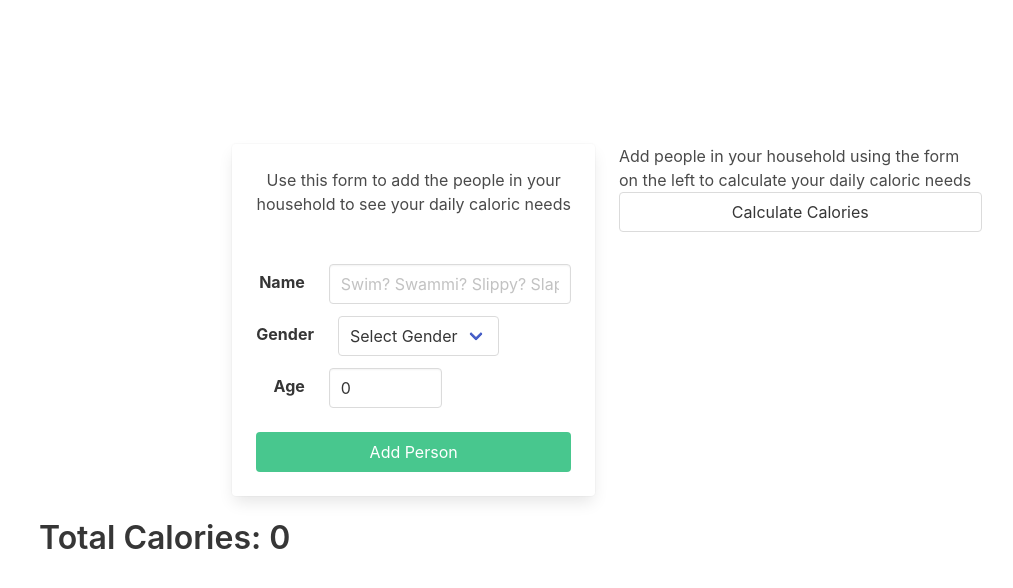
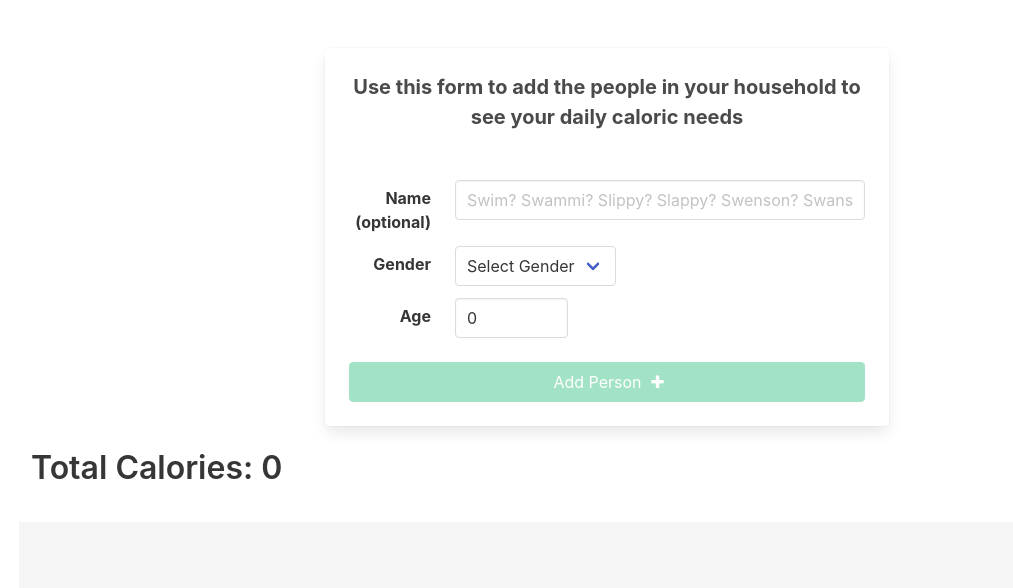
Before and after one commit to treelym/food-storage-calculator, a React (Vite) app: page / in a window 1280 px wide. Shown: the top 588 px of the page, without its empty margins (33-1046 px from the left). Built offline with nearby package versions, Linux system fonts and the light colour scheme.

Commit message:
Add fontawesome, keep age as a number

```diff
--- a/index.html
+++ b/index.html
@@ -5,6 +5,13 @@
     <link rel="icon" type="image/svg+xml" href="/vite.svg" />
     <meta name="viewport" content="width=device-width, initial-scale=1.0" />
     <title>Food Storage Calculator</title>
+    <link
+      rel="stylesheet"
+      href="https://cdnjs.cloudflare.com/ajax/libs/font-awesome/4.7.0/css/font-awesome.min.css"
+      integrity="sha512-SfTiTlX6kk+qitfevl/7LibUOeJWlt9rbyDn92a1DqWOw9vWG2MFoays0sgObmWazO5BQPiFucnnEAjpAB+/Sw=="
+      crossorigin="anonymous"
+      referrerpolicy="no-referrer"
+    />
   </head>
   <body>
     <div id="root"></div>
--- a/src/AddPersonCard.jsx
+++ b/src/AddPersonCard.jsx
@@ -10,7 +10,7 @@ const AddPersonCard = ({ people, setPeople }) => {
 
   const handleAgeChange = (e) => {
     // TODO: Validation for strings and negative numbers
-    setAge(e.target.value);
+    setAge(Number(e.target.value));
   };
 
   const handleResetFields = () => {
@@ -32,13 +32,13 @@ const AddPersonCard = ({ people, setPeople }) => {
   return (
     <div className="card">
       <div className="card-content">
-        <p className="has-text-centered mb-6">
+        <p className="has-text-centered is-size-5 has-text-weight-bold mb-6">
           Use this form to add the people in your household to see your daily
           caloric needs
         </p>
         <div className="field is-horizontal">
           <div className="field-label is-normal">
-            <label className="label">Name</label>
+            <label className="label">Name (optional)</label>
           </div>
           <div className="field-body">
             <input
@@ -77,7 +77,7 @@ const AddPersonCard = ({ people, setPeople }) => {
             <div className="control">
               <input
                 className="input"
-                min="0"
+                min="2"
                 max="100"
                 onChange={handleAgeChange}
                 type="number"
@@ -89,12 +89,16 @@ const AddPersonCard = ({ people, setPeople }) => {
 
         <button
           className="button is-success is-fullwidth mt-5"
+          disabled={!gender || !age}
           onClick={() => {
             handleAddPerson({ age, gender, name });
             handleResetFields();
           }}
         >
-          Add Person
+          <span>Add Person</span>
+          <span className="icon">
+            <i className="fa fa-plus"></i>
+          </span>
         </button>
       </div>
     </div>
--- a/src/App.jsx
+++ b/src/App.jsx
@@ -72,18 +72,11 @@ function App() {
   };
 
   return (
-    <section className="section is-medium">
+    <section className="section">
       <div className="container">
         <div className="columns">
-          <div className="column is-4 is-offset-2">
+          <div className="column is-6 is-offset-3">
             <AddPersonCard people={people} setPeople={setPeople} />
-          </div>
-          <div className="column is-4">
-            <p>
-              Add people in your household using the form on the left to
-              calculate your daily caloric needs
-            </p>
-            <button className="button is-fullwidth">Calculate Calories</button>
           </div>
         </div>
         <div className="columns is-multiline">
--- a/src/Card.jsx
+++ b/src/Card.jsx
@@ -3,7 +3,7 @@ import PropTypes from "prop-types";
 export default function Card({ name, age, gender, index }) {
   return (
     <div data-test-id="card-container">
-      <h2>Person #{index}</h2>
+      <h2>{name ? `${name}` : `Person #${index}`}</h2>
       <div className="card">
         <div className="card-content">
           <p>Name: {name}</p>
```
